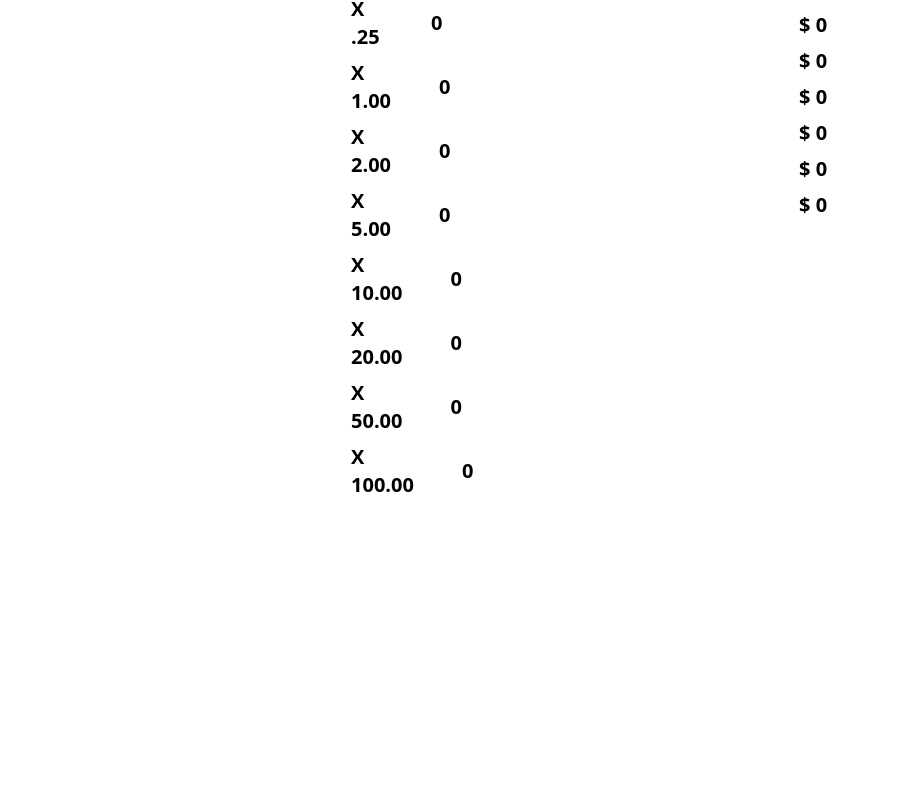
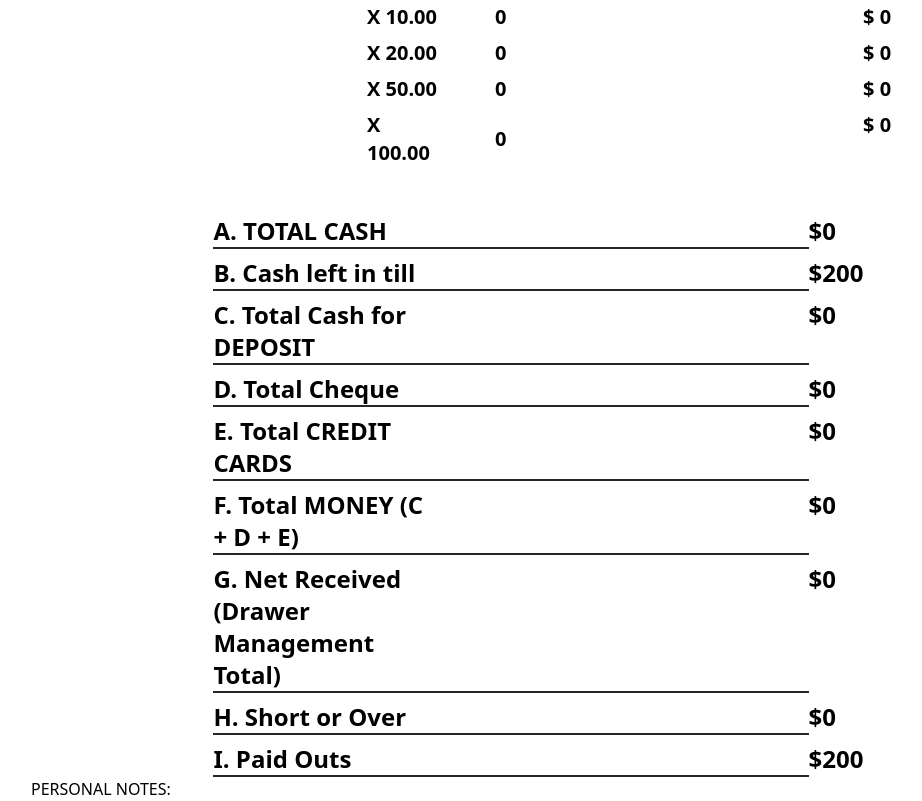
Before and after one commit to Terence-A/balance_sheet, a React (Vite) app: page / in a window 1280 px wide. Shown: the part 537-1338 px from the top of the page, without its empty margins (129-1051 px from the left). Before the commit the page ends 1044 px from the top, so only its background shows below. Built offline with nearby package versions, Linux system fonts and the light colour scheme.

Commit message:
added total summary section and summarytab components also started personalNotes component

```diff
--- a/src/App.jsx
+++ b/src/App.jsx
@@ -1,6 +1,8 @@
 import CashCounts from "./components/CashCounts";
 import Header from "./components/Header";
+import PersonalNotes from "./components/PersonalNotes";
 import UserInfo from "./components/UserInfo";
+import TotalSummary from "./TotalSummary";
 
 function App() {
   return (
@@ -9,6 +11,8 @@ function App() {
         <Header />
         <UserInfo />
         <CashCounts />
+        <TotalSummary />
+        <PersonalNotes />
       </main>
     </>
   );
--- /dev/null
+++ b/src/TotalSummary.jsx
@@ -0,0 +1,24 @@
+import SummaryTab from "./components/SummaryTab";
+
+const TotalSummary = () => {
+  return (
+    <section className="mt-10">
+      <ol>
+        <SummaryTab title="A. TOTAL CASH" total={0} />
+        <SummaryTab title="B. Cash left in till" total={200} />
+        <SummaryTab title="C. Total Cash for DEPOSIT" total={0} />
+        <SummaryTab title="D. Total Cheque" total={0} />
+        <SummaryTab title="E. Total CREDIT CARDS" total={0} />
+        <SummaryTab title="F. Total MONEY (C + D + E)" total={0} />
+        <SummaryTab
+          title="G. Net Received (Drawer Management Total)"
+          total={0}
+        />
+        <SummaryTab title="H. Short or Over" total={0} />
+        <SummaryTab title="I. Paid Outs" total={200} />
+      </ol>
+    </section>
+  );
+};
+
+export default TotalSummary;
--- a/src/components/CashCounts.jsx
+++ b/src/components/CashCounts.jsx
@@ -28,11 +28,11 @@ const CashCounts = () => {
   };
   return (
     <section className="mt-10">
-      <header className="ml-56 text-2xl font-extrabold mb-10">
+      <header className="ml-[20%] text-2xl font-extrabold mb-10">
         Money Tray Count
       </header>
       <div className="flex justify-around text-xl font-semibold w-[80%]  mx-auto ">
-        <div className="w-[50%]  pl-56 ">
+        <div className="w-[50%] ml-60 ">
           <ol>
             <CoinTab
               coinTitle="X .05"
--- a/src/components/Header.jsx
+++ b/src/components/Header.jsx
@@ -1,7 +1,7 @@
 const Header = () => {
   return (
     <header>
-      <h1 className="text-5xl font-bold my-20 text-center">CASH BALANCING</h1>
+      <h1 className="text-5xl font-bold my-10 text-center">CASH BALANCING</h1>
     </header>
   );
 };
--- /dev/null
+++ b/src/components/PersonalNotes.jsx
@@ -0,0 +1,9 @@
+const PersonalNotes = () => {
+  return (
+    <section>
+      <h2>PERSONAL NOTES: </h2>
+    </section>
+  );
+};
+
+export default PersonalNotes;
--- /dev/null
+++ b/src/components/SummaryTab.jsx
@@ -0,0 +1,10 @@
+const SummaryTab = ({ title, total }) => {
+  return (
+    <li className="flex justify-between text-2xl font-semibold  mt-2 border-b-2 border-b-stone-800 w-[62%] mx-auto">
+      <h2 className=" w-[50%]  ">{title}</h2>
+      <p className="w-[50%] pl-96">${total}</p>
+    </li>
+  );
+};
+
+export default SummaryTab;
```
